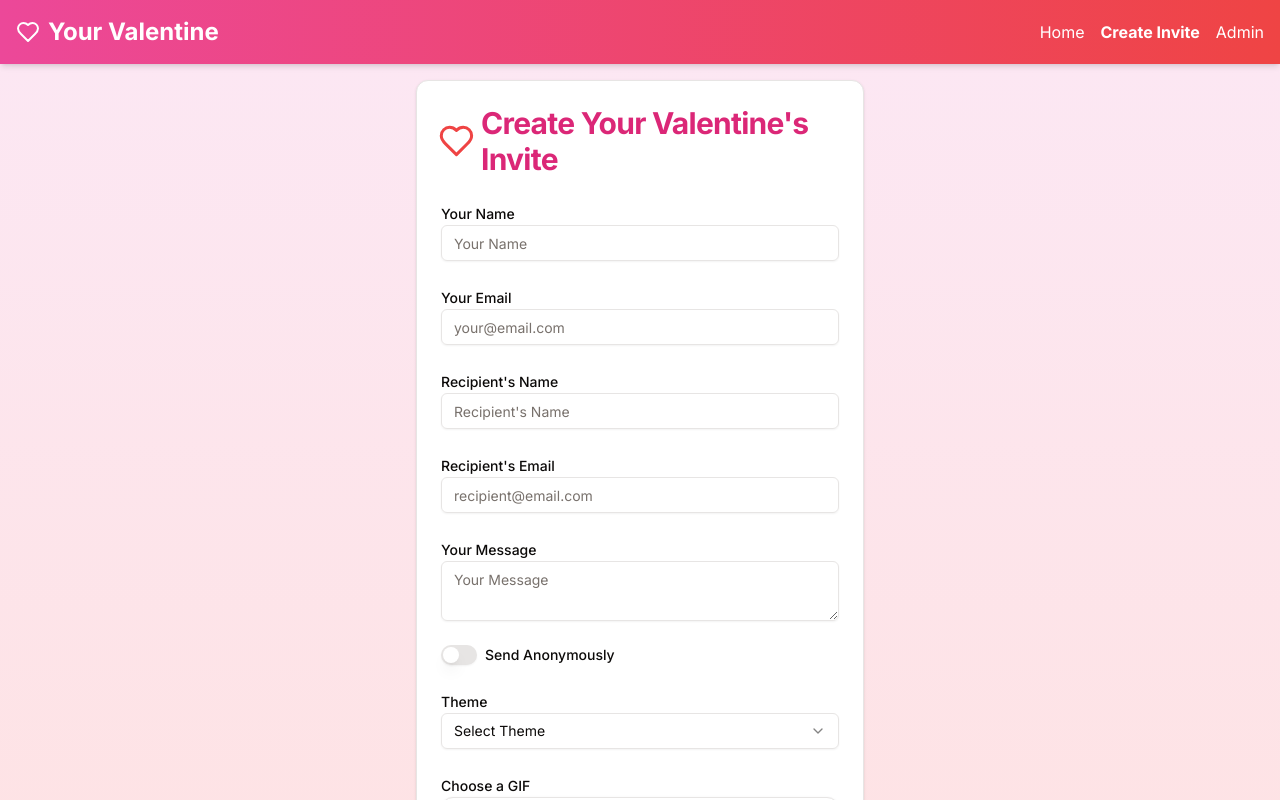
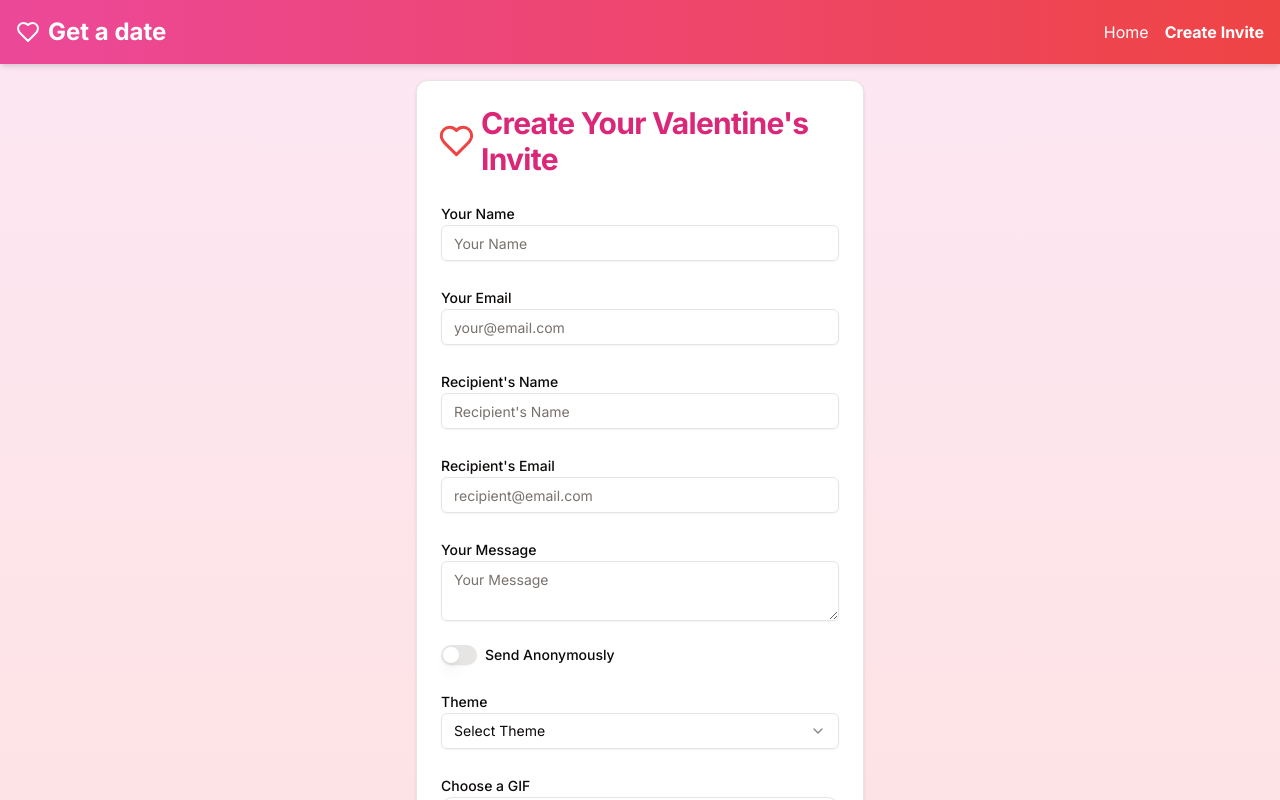
Before and after one commit to MeAshikeqbal/get-a-date, a Next.js app: page /create in a window 1280 px wide. Shown: the top 800 px of the page. Built offline with nearby package versions, Linux system fonts and the light colour scheme.

Commit message:
Refactor layout and styling for improved responsiveness; update metadata and navbar text

```diff
--- a/app/admin/AdminDashboard.tsx
+++ b/app/admin/AdminDashboard.tsx
@@ -71,7 +71,7 @@ export default function AdminDashboard() {
   }
 
   return (
-    <div className="min-h-screen bg-gray-100 p-4 md:p-8">
+    <div className=" min-h-screen bg-gray-100 p-4 md:p-8">
       <h1 className="text-3xl font-bold mb-6 text-pink-600">Valentine&apos;s Admin Dashboard</h1>
       <div className="grid grid-cols-1 md:grid-cols-4 gap-4 mb-8">
         <Card>
--- a/app/create/page.tsx
+++ b/app/create/page.tsx
@@ -77,7 +77,7 @@ export default function CreateInvite() {
 
   return (
     <motion.div
-      className="min-h-screen bg-gradient-to-b from-pink-100 to-red-100 flex flex-col items-center justify-center p-4"
+      className="min-h-screen pt-20 bg-gradient-to-b from-pink-100 to-red-100 flex flex-col items-center justify-center p-4"
       initial={{ opacity: 0 }}
       animate={{ opacity: 1 }}
       transition={{ duration: 0.5 }}
--- a/app/layout.tsx
+++ b/app/layout.tsx
@@ -2,11 +2,28 @@ import { Toaster } from "@/components/ui/toaster"
 import "./globals.css"
 import { Inter } from "next/font/google"
 import { Navbar } from "@/components/Navbar"
+import type { Metadata } from "next"
+import type React from "react" // Added import for React
+
 const inter = Inter({ subsets: ["latin"] })
 
-export const metadata = {
+export const metadata: Metadata = {
   title: "Your Valentine",
   description: "Create personalized Valentine's Day invites",
+  keywords: ["Valentine's Day", "invites", "personalized", "love", "romance"],
+  authors: [{ name: "Your Name" }],
+  creator: "Your Name or Company",
+  openGraph: {
+    title: "Your Valentine - Personalized Invites",
+    description: "Create and send personalized Valentine's Day invites to your loved ones.",
+    images: [{ url: "/og-image.jpg" }],
+  },
+  twitter: {
+    card: "summary_large_image",
+    title: "Your Valentine - Personalized Invites",
+    description: "Create and send personalized Valentine's Day invites to your loved ones.",
+    images: ["/twitter-image.jpg"],
+  },
 }
 
 export default function RootLayout({
@@ -15,10 +32,10 @@ export default function RootLayout({
   children: React.ReactNode
 }) {
   return (
-    <html lang="en">
-      <body className={inter.className}>
+    <html lang="en" className="h-full">
+      <body className={`${inter.className} flex flex-col min-h-screen`}>
         <Navbar />
-        {children}
+        <main className="flex-grow">{children}</main>
         <Toaster />
       </body>
     </html>
--- a/components/Navbar.tsx
+++ b/components/Navbar.tsx
@@ -10,7 +10,6 @@ import { Heart, Menu } from "lucide-react"
 const navItems = [
   { href: "/", label: "Home" },
   { href: "/create", label: "Create Invite" },
-  { href: "/admin", label: "Admin" },
 ]
 
 export function Navbar() {
@@ -18,12 +17,12 @@ export function Navbar() {
   const pathname = usePathname()
 
   return (
-    <nav className="bg-gradient-to-r from-pink-500 to-red-500 sticky top-0 z-50 shadow-md">
+    <nav className="bg-gradient-to-r from-pink-500 to-red-500 absolute w-full top-0 z-50 shadow-md">
       <div className="container mx-auto px-4">
         <div className="flex justify-between items-center py-4">
           <Link href="/" className="flex items-center space-x-2">
             <Heart className="h-6 w-6 text-white" />
-            <span className="text-2xl font-bold text-white">Your Valentine</span>
+            <span className="text-2xl font-bold text-white">Get a date</span>
           </Link>
           <div className="hidden md:flex space-x-4">
             {navItems.map((item) => (
```
